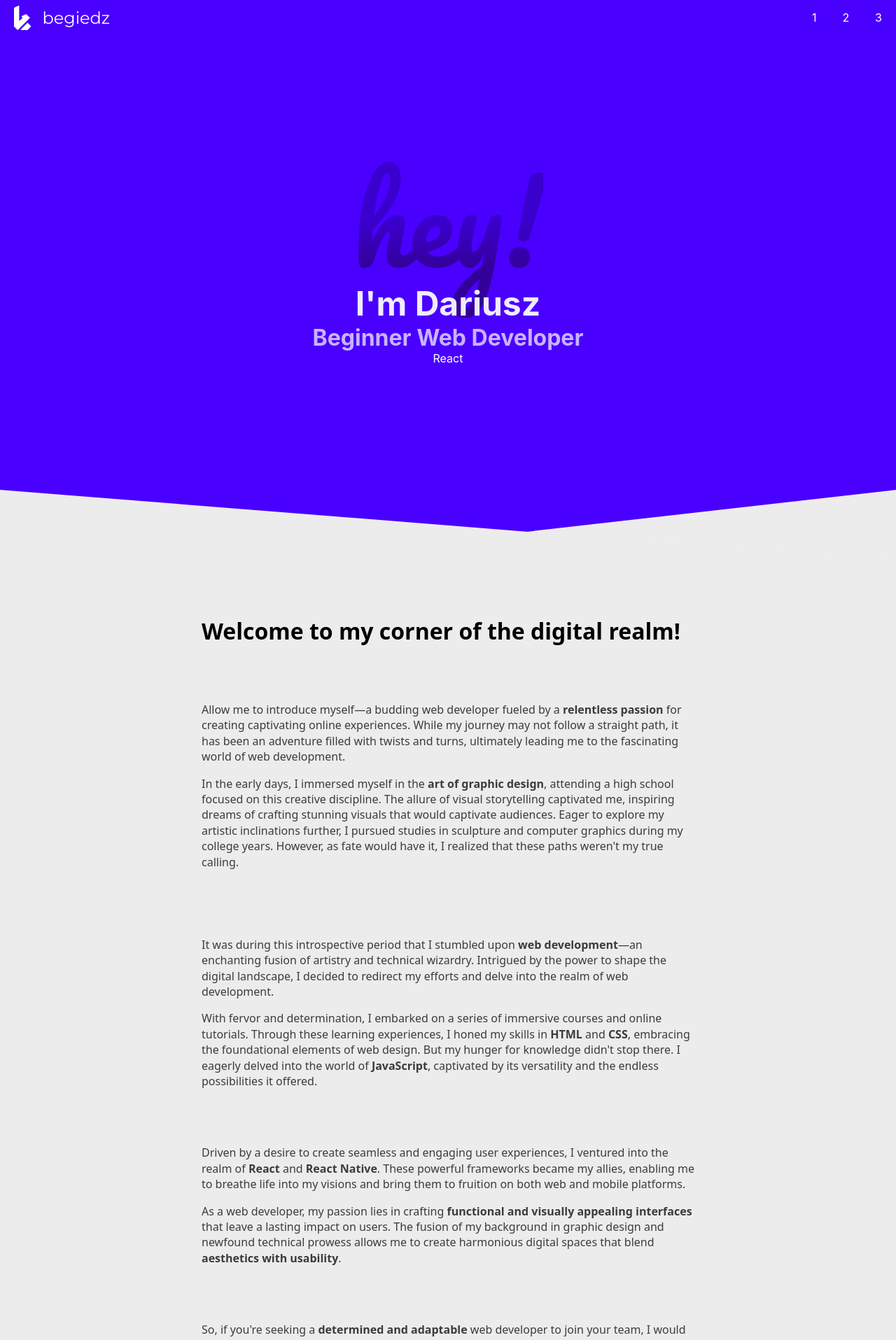
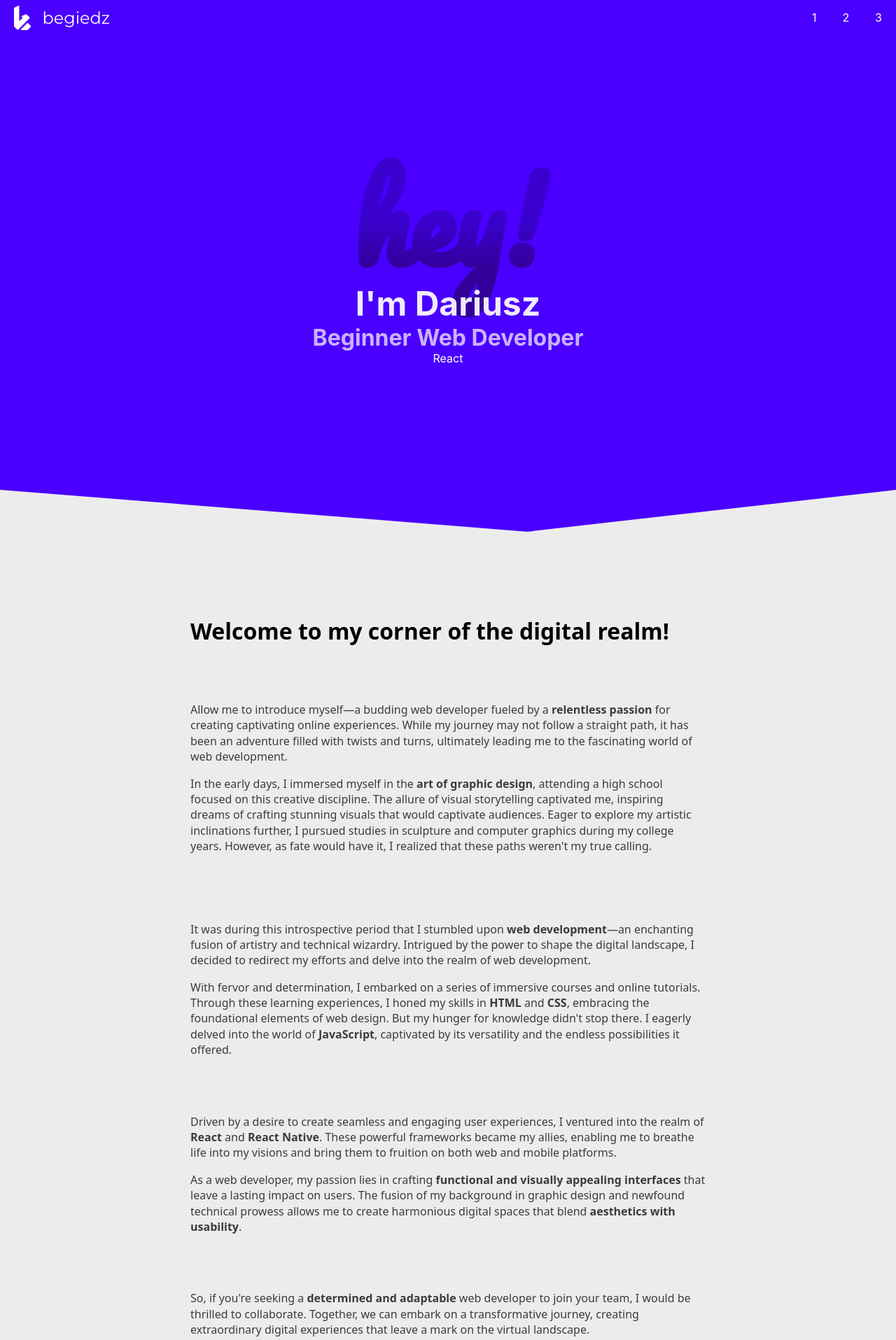
Before and after one commit to begiedz/ReactWeb, a React (Create React App) app: page / in a window 1280 px wide. Shown: the top 1915 px of the page at 70% size. Built offline with nearby package versions, Linux system fonts and the light colour scheme.

Commit message:
Fix styles issues with element gap on Safari

```diff
--- a/public/index.html
+++ b/public/index.html
@@ -5,7 +5,10 @@
   <meta charset="utf-8" />
   <link rel="icon" href="%PUBLIC_URL%/bgdz23Gradient.png" />
   <!-- <meta name="viewport" content="width=device-width, initial-scale=1" /> -->
-  <meta name="viewport" content="width=device-width; initial-scale=1.0; maximum-scale=1.0; user-scalable=0;">
+  <!-- <meta name="viewport" content="width=device-width; initial-scale=1.0; maximum-scale=1.0; user-scalable=0;"> -->
+  <!-- <meta name="viewport" content="width=device-width, initial-scale=1.0, maximum-scale=1.0, user-scalable=0"> -->
+  <meta name="viewport" content="width=device-width, initial-scale=1, viewport-fit=cover">
+
   <meta name="theme-color" content="#4a00ff" />
   <meta name="description" content="Dariusz Begiedza's Perosnal Homepage" />
   <link rel="apple-touch-icon" href="%PUBLIC_URL%/bgdz23Gradient.png" />
--- a/src/components/Header.jsx
+++ b/src/components/Header.jsx
@@ -6,7 +6,7 @@ const Greeting = () => {
         <header>
             <div className="headerBackground"></div>
             <div className="titleWrapper">
-                <span className="hello">hey!</span>
+                <h2 className="hello">hey!</h2>
                 <h1>I'm Dariusz</h1>
                 <h2>Beginner Web Developer</h2>
                 <span>React</span>
--- a/src/components/Main.jsx
+++ b/src/components/Main.jsx
@@ -1,5 +1,4 @@
 import React from 'react';
-import avatar from '../img/IMG_0002.JPG';
 const Main = () => {
     return (
         <main>
@@ -25,7 +24,6 @@ const Main = () => {
                             have it, I realized that these paths weren't my true calling.
                         </p>
                     </div>
-                    {/* <img src={avatar} alt="begiedz photo" /> */}
                 </div>
 
                 <div className="paragraphWrapper">
--- a/src/components/Navbar.jsx
+++ b/src/components/Navbar.jsx
@@ -11,11 +11,11 @@ const Navbar = () => {
                     viewBox="0 0 174.56 250"
                 >
                     <path
-                        class="b"
+                        className="b"
                         d="M123.38,88.14l-45.77,19.52c-2.15,.92-2.69,3.71-1.04,5.36l9.22,9.22c1.29,1.29,1.29,3.38,0,4.66l-27.4,27.4c-2.08,2.08-5.63,.61-5.63-2.33V3.3c0-2.39-2.46-3.99-4.64-3.01L1.95,20.95c-1.19,.53-1.95,1.71-1.95,3.01V211.33c0,.87,.35,1.71,.97,2.33l34.01,34.01c1.29,1.29,3.38,1.29,4.66,0l120.76-120.76c1.29-1.29,1.29-3.38,0-4.66l-33.4-33.4c-.95-.95-2.39-1.23-3.63-.7Z"
                     />
                     <path
-                        class="b"
+                        className="b"
                         d="M173.59,210.04l-32.64-32.64c-1.29-1.29-3.38-1.29-4.66,0l-66.97,66.97c-2.08,2.08-.61,5.63,2.33,5.63h65.29c.87,0,1.71-.35,2.33-.97l34.33-34.33c1.29-1.29,1.29-3.38,0-4.66Z"
                     />
                 </svg>
--- a/src/sass/layout/_footer.scss
+++ b/src/sass/layout/_footer.scss
@@ -34,7 +34,7 @@ footer {
             a:visited:hover {
                 // text-decoration: underline;
                 color: rgb(250, 250, 250);
-                color: variables.$accent-color;
+                // color: variables.$accent-color;
             }
         }
     }
--- a/src/sass/layout/_global.scss
+++ b/src/sass/layout/_global.scss
@@ -15,15 +15,14 @@ body {
     background-color: rgb(236, 236, 236);
 }
 
-code {
-    font-family: source-code-pro, Menlo, Monaco, Consolas, 'Courier New', monospace;
-}
-
 #root {
     display: flex;
     flex-direction: column;
     align-items: center;
     overflow-x: hidden;
+}
+code {
+    font-family: source-code-pro, Menlo, Monaco, Consolas, 'Courier New', monospace;
 }
 
 /* Fix Safari overflow issue */
@@ -32,6 +31,7 @@ code {
 // body {
 // width: 100vw;
 // width: 100%;
+
 // overflow-x: hidden;
 // position: relative;
 // height: 100%;
--- a/src/sass/layout/_header.scss
+++ b/src/sass/layout/_header.scss
@@ -1,4 +1,5 @@
 @use '../utils/variables';
+@use '../utils/mixins';
 
 header {
     display: flex;
@@ -7,6 +8,8 @@ header {
     justify-content: center;
     height: calc(100vh);
     color: variables.$text-color-rev;
+    width: 100vw;
+    overflow-x: hidden;
 
     .headerBackground {
         position: absolute;
@@ -20,6 +23,9 @@ header {
         align-items: flex-end;
 
         overflow-x: hidden;
+        // @include mixins.tablet {
+        //     width: 101vw;
+        // }
     }
 
     .headerBackground::after {
@@ -30,11 +36,10 @@ header {
 
         border-top: 100px solid transparent;
         border-right: calc(100vw - 400px) solid variables.$body-color;
-        @media screen and (max-width: 450px) {
+        @include mixins.mobile {
             border-right: calc(100vw - 200px) solid variables.$body-color;
         }
     }
-
     .headerBackground::before {
         content: '';
         position: absolute;
@@ -45,7 +50,7 @@ header {
         border-left: calc(100vw - 20px) solid variables.$body-color;
 
         z-index: 1;
-        @media screen and (max-width: 450px) {
+        @include mixins.mobile {
             border-right: calc(100vw - 200px) solid variables.$body-color;
         }
     }
@@ -59,7 +64,7 @@ header {
         margin-top: -50px;
         font-size: 3rem;
         color: rgba($color: #fff, $alpha: 0.92);
-        @media screen and (max-width: 450px) {
+        @include mixins.mobile {
             font-size: 2.5rem;
         }
     }
@@ -72,8 +77,7 @@ header {
         background-clip: text;
         -webkit-text-fill-color: transparent;
 
-        // line-height: 1.4;
-        @media screen and (max-width: 450px) {
+        @include mixins.mobile {
             font-size: 7rem;
         }
     }
@@ -83,7 +87,7 @@ header {
 
         color: variables.$alpha-color-rev;
 
-        @media screen and (max-width: 450px) {
+        @include mixins.mobile {
             font-size: 1.5rem;
         }
     }
--- a/src/sass/layout/_main.scss
+++ b/src/sass/layout/_main.scss
@@ -3,9 +3,10 @@
 
 main {
     max-width: variables.$tablet;
+    // color: variables.$accent-color;
 
     margin-top: 5rem;
-    padding: 0 2rem;
+    padding: 0 1rem;
 
     font-family: system-ui, -apple-system, BlinkMacSystemFont, 'Segoe UI', Roboto, Oxygen, Ubuntu,
         Cantarell, 'Open Sans', 'Helvetica Neue', sans-serif;
@@ -27,18 +28,6 @@ main {
             flex-direction: row;
             align-items: center;
             gap: 1rem;
-
-            img {
-                width: 250px;
-                height: 250px;
-                order: 1;
-                border-right: 5px solid variables.$accent-color;
-                border-bottom: 5px solid variables.$accent-color;
-                border-radius: 1rem;
-            }
-            @include mixins.tablet {
-                flex-direction: column-reverse;
-            }
         }
         p,
         h2 {
```
